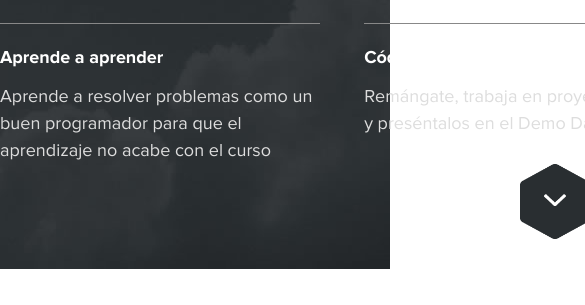
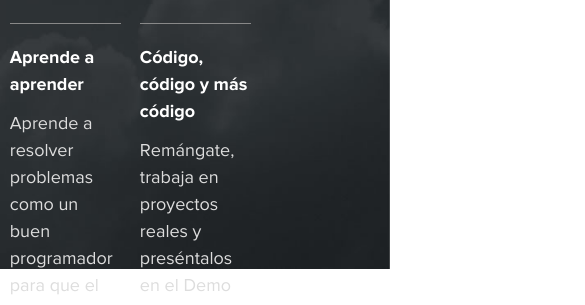
Before and after one commit to lealxavi/ironhack, a plain HTML site: page index.html in a window 390 px wide. Shown: the part 291-596 px from the top of the page, 585 px wide, since content can reach past the window. Drawn offline with Linux system fonts and the light colour scheme.

Commit message:
Doing more responsive the slide one changing pixels size by percentatge

```diff
--- a/css/style.css
+++ b/css/style.css
@@ -35,7 +35,7 @@ section {
 
 article {
   position: absolute;
-  width: 1110px;
+  width: 95%;
   left: 0px;
   right: 0px;
   margin: 0 auto;
@@ -45,6 +45,7 @@ article {
 
 #slide-one {
   background-image: url("../img/section-top.jpg");
+  background-size: cover;
   color: #FFF;
 }
 
@@ -69,7 +70,7 @@ article {
 
 #slide-one li {
   display: inline-block;
-  width: 320px;
+  width: 30%;
   border-top: 1px solid #888;
   vertical-align: top;
   text-align: left;
@@ -80,11 +81,11 @@ article {
 }
 
 #slide-one li:first-child {
-  margin-right: 40px;
+  margin-right: 4%;
 }
 
 #slide-one li:last-child {
-  margin-left : 40px;
+  margin-left : 4%;
 }
 
 #slide-one li span {
```
